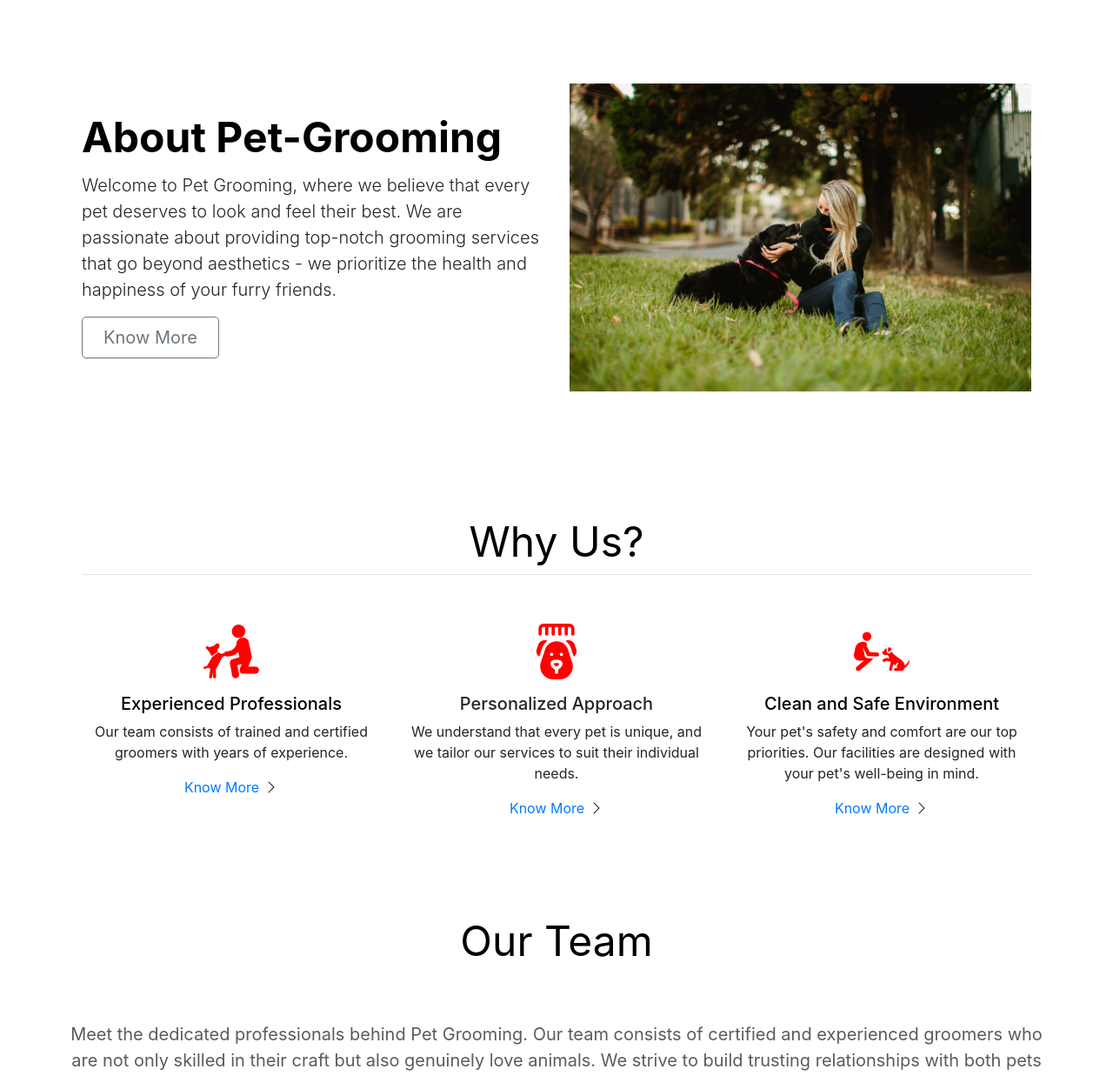
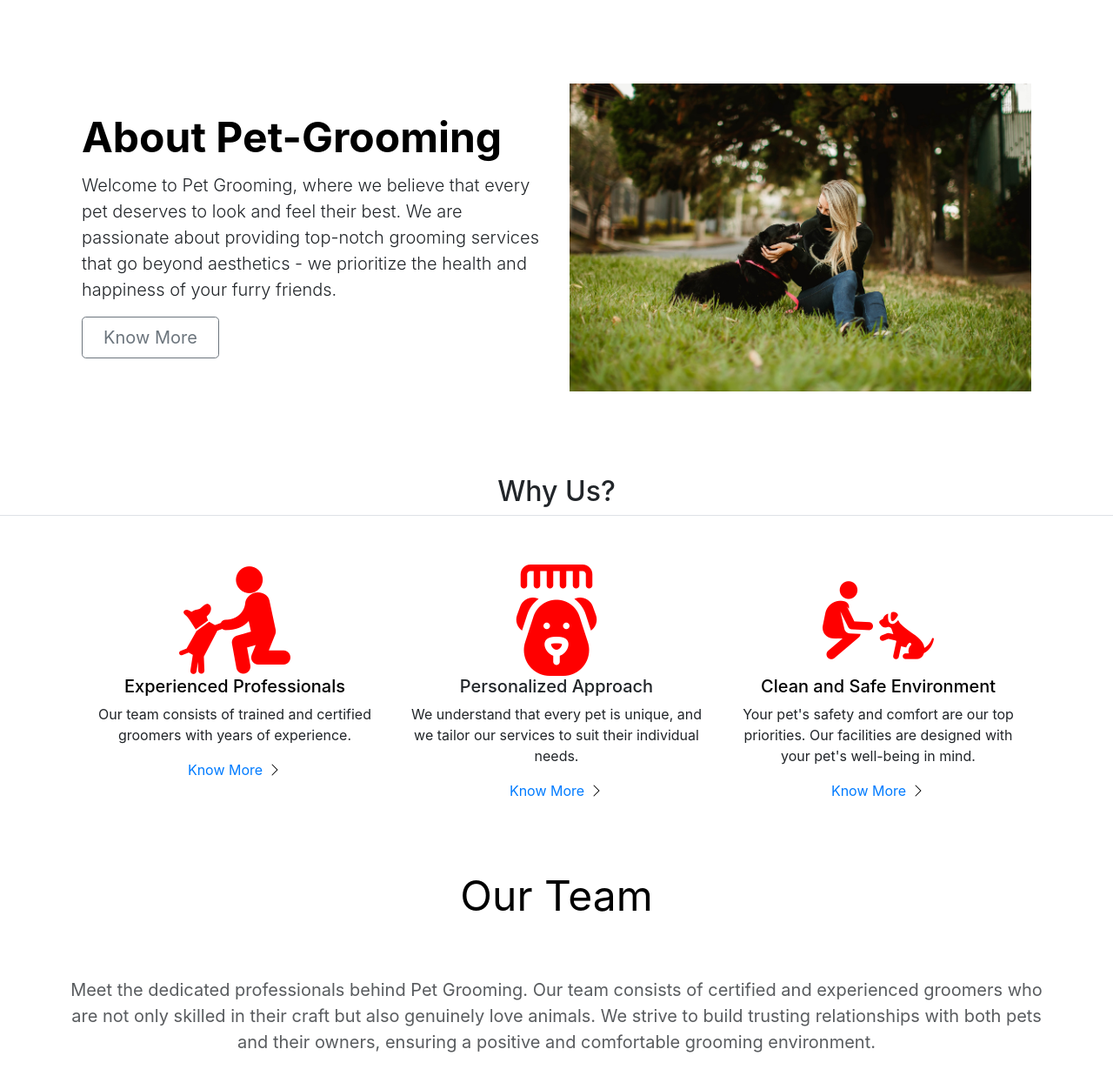
Before and after one commit to Nandhu-Krishnan-Official/About-page-petgrooming, a plain HTML site: page index.html in a window 1280 px wide. Shown: the top 1237 px of the page at 87% size. Drawn offline with nearby package versions, Linux system fonts and the light colour scheme.

Commit message:
Update index.html

```diff
--- a/index.html
+++ b/index.html
@@ -63,26 +63,14 @@
 
     <!-- content section  -->
     <section id="content">
-      <div class="container px-4 py-5" id="featured-3">
-        <h2
-          class="display-5 fw-normal text-body-emphasis pb-2 border-bottom sub-heading"
-        >
-          Why Us?
-        </h2>
-        <div class="row g-4 py-5 row-cols-1 row-cols-lg-3">
-          <div class="feature col">
-            <div
-              class="feature-icon d-inline-flex align-items-center justify-content-center text-bg-default bg-gradient fs-2 mb-3"
-            >
+         <h2 class="pb-2 border-bottom">Why Us?</h2>
+      <div class="container mx-auto row g-4 py-5 row-cols-1 row-cols-md-3 mb-3 text-center">
+        <div class="icon">
           <img
             src="./Images/Icons/dog-in-front-of-a-man.png"
-                alt="dog Images"
-                height="60px"
+            alt="Dog with man"
           />
-            </div>
-            <h3 class="fs-5 text-body-emphasis feature-heading">
-              Experienced Professionals
-            </h3>
+          <h3 class="fs-5 text-body-emphasis feature-heading">Experienced Professionals</h3>
           <p>
             Our team consists of trained and certified groomers with years of
             experience.
@@ -92,16 +80,9 @@
             <img src="./Images/Icons/chevron-right.svg" alt="chevron-right" />
           </a>
         </div>
-          <div class="feature col">
-            <div
-              class="feature-icon d-inline-flex align-items-center justify-content-center text-bg-default bg-gradient fs-2 mb-3"
-            >
-              <img
-                src="./Images/Icons/dog (1).png"
-                alt="dog Images"
-                height="60px"
-              />
-            </div>
+
+        <div class="icon">
+          <img src="./Images/Icons/dog (1).png" alt="Dog Images" />
           <h3 class="fs-5 feature-heading">Personalized Approach</h3>
             <p>
               We understand that every pet is unique, and we tailor our services
@@ -112,16 +93,9 @@
               <img src="./Images/Icons/chevron-right.svg" alt="chevron-right" />
             </a>
         </div>
-          <div class="feature col">
-            <div
-              class="feature-icon d-inline-flex align-items-center justify-content-center text-bg-default bg-gradient fs-2 mb-3"
-            >
-              <img
-                src="./Images/Icons/dog-training.png"
-                alt="dog Images"
-                height="60px"
-              />
-            </div>
+
+        <div class="icon">
+          <img src="./Images/Icons/dog-training.png" alt="Dog tranning" />
           <h3 class="fs-5 text-body-emphasis feature-heading">
             Clean and Safe Environment
           </h3>
@@ -133,7 +107,6 @@
             Know More
             <img src="./Images/Icons/chevron-right.svg" alt="chevron-right" />
           </a>
-          </div>
         </div>
       </div>
     </section>
```
Lines whose indentation alone changed are shown as unchanged.
